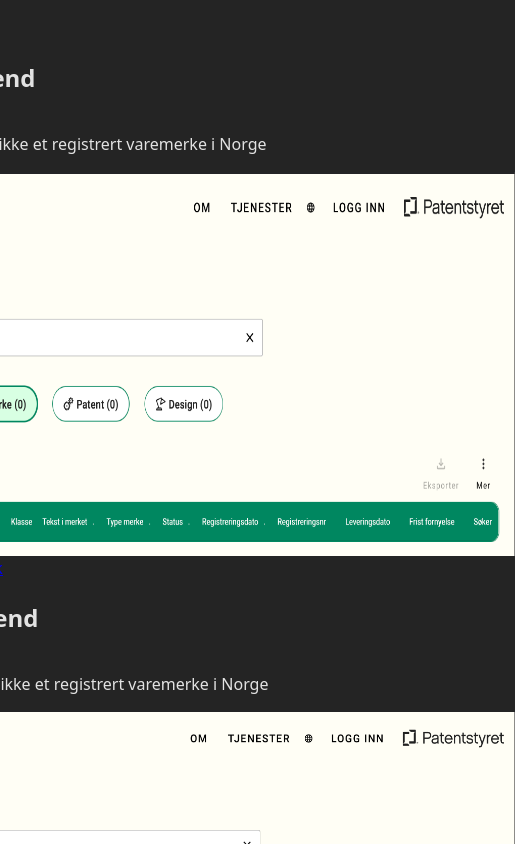
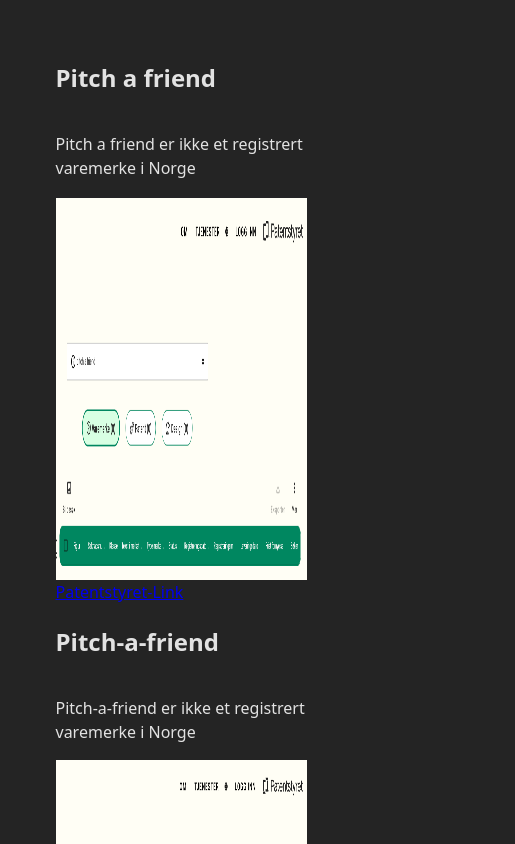
Before and after one commit to Nikunne/pitch-a-friend.no, a React (Vite) app: page / in a window 390 px wide. Shown: the top 844 px of the page, 515 px wide, since content can reach past the window. Built offline with nearby package versions, Linux system fonts and the light colour scheme.

Commit message:
fix mobile partly

```diff
--- a/src/index.css
+++ b/src/index.css
@@ -27,8 +27,9 @@
 /*}*/
 
 .patent-img {
-  width: 40rem;
+  width: 60rem;
   height: 24rem;
+  max-width: 90%;
 }
 
 .content {
```
